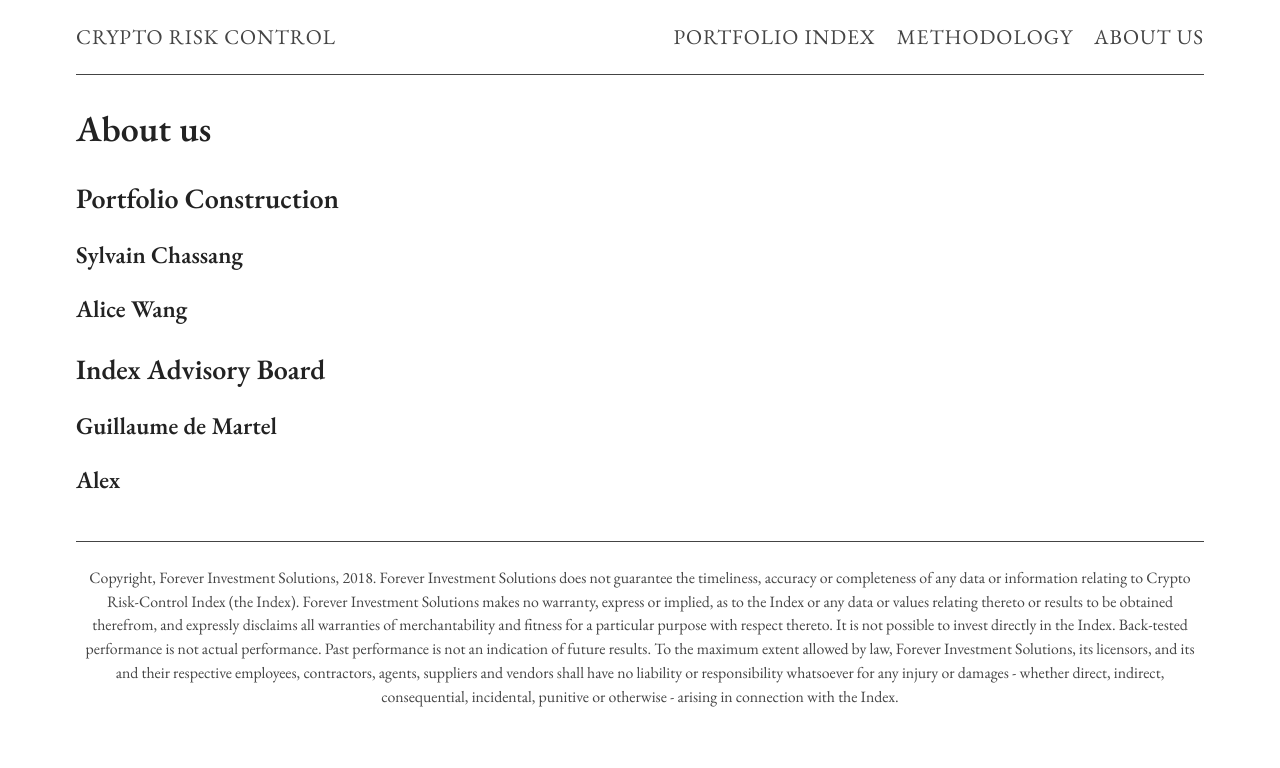
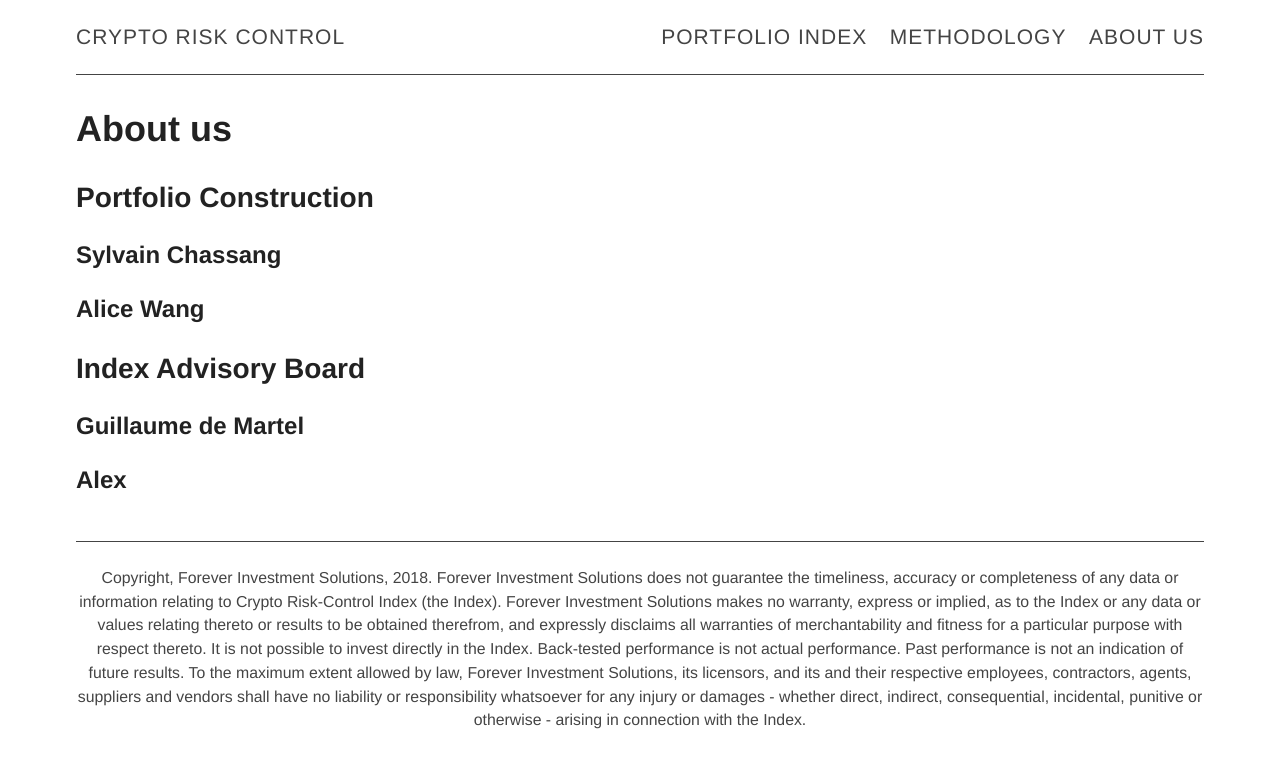
Before and after one commit to forever-am/cryptoriskcontrol-site, a Jekyll site: the page built from about-us.md, in a window 1280 px wide. Shown: the top 768 px of the page. Built offline with Jekyll 4.4.1, drawn with Linux system fonts in a browser that asks for light colours; a script that is not in the unit is left out.

Commit message:
helvetica

```diff
--- a/css/main.scss
+++ b/css/main.scss
@@ -3,7 +3,7 @@
 ---
 @charset "utf-8";
 
-$base-font-family: 'EB Garamond', serif;
+$base-font-family: 'Helvetica', sans serif;
 $base-font-size:   x-large;
 $small-font-size:  0.875em;
 $vsmall-font-size: 0.66em;
```
